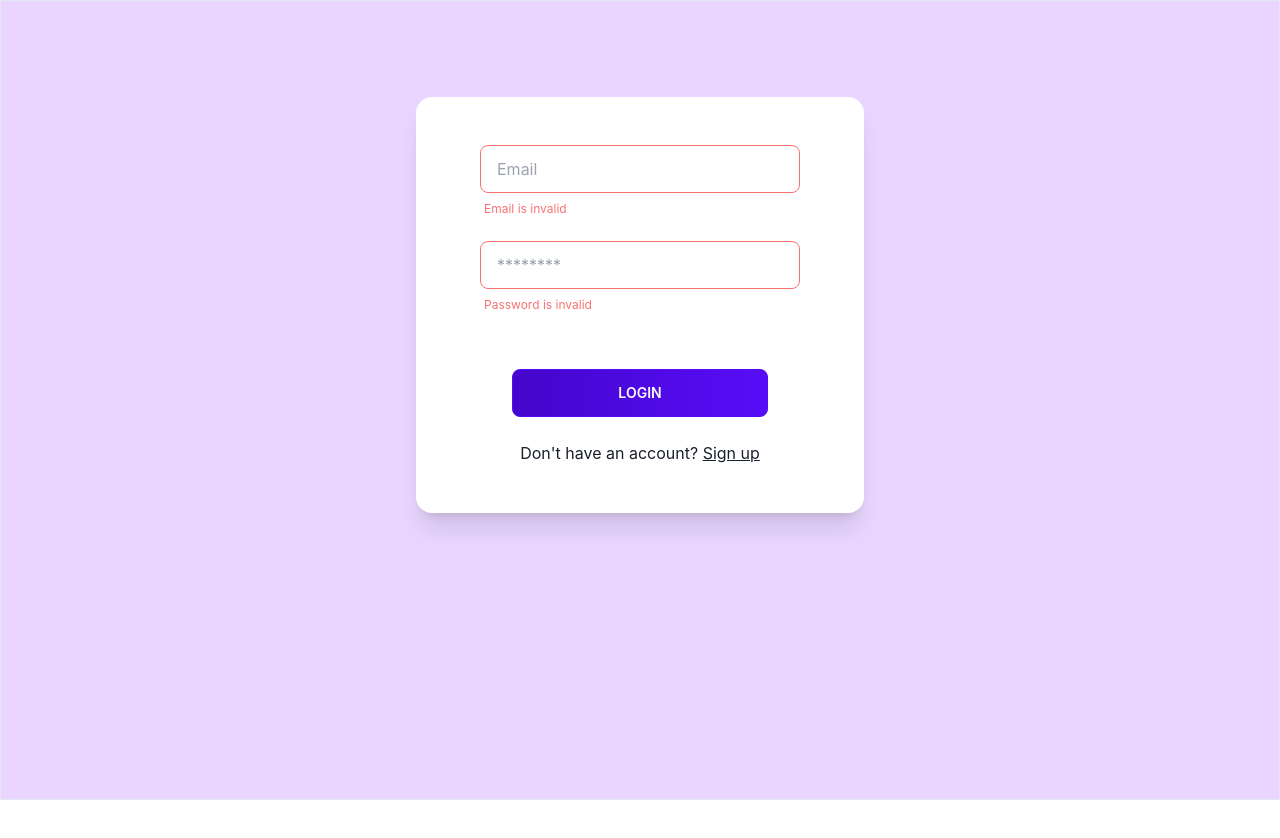
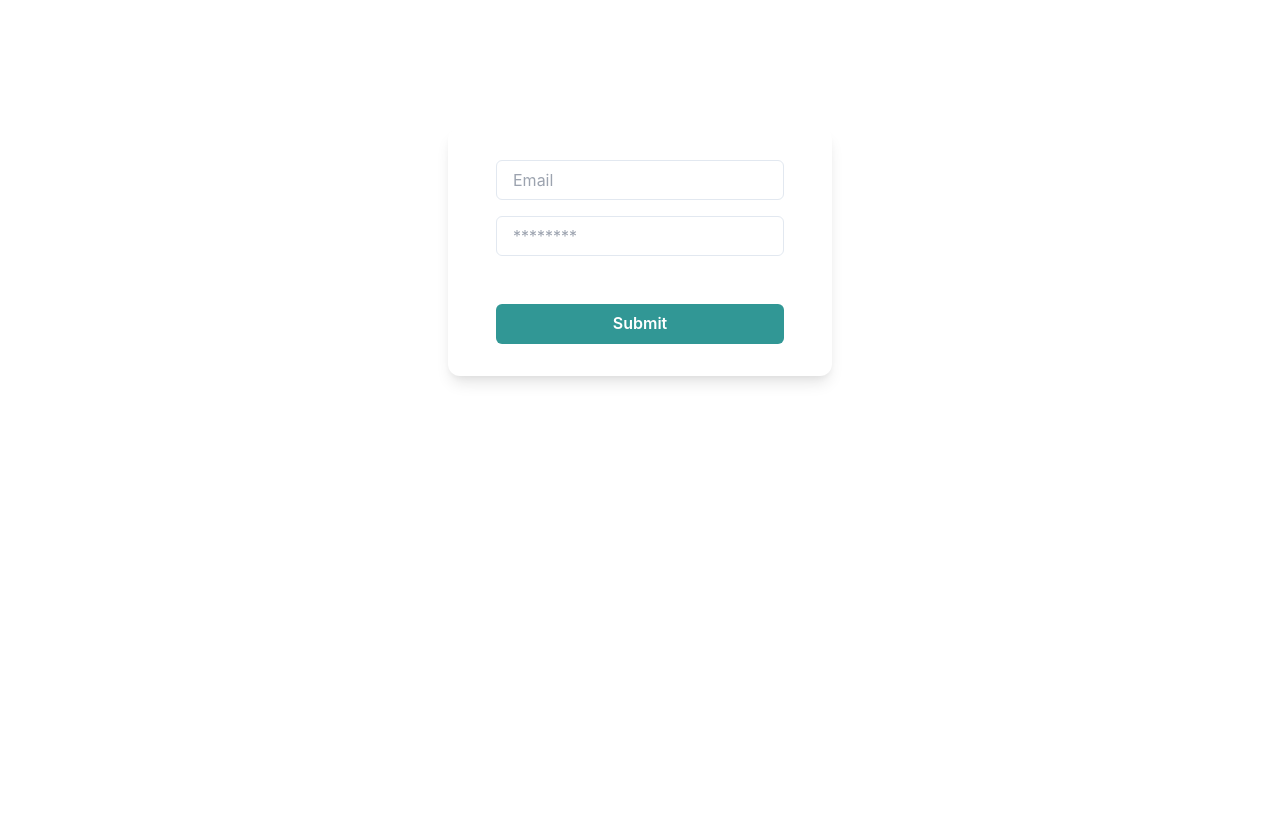
Before and after one commit to aniruddha-jafa/ecommerce-app, a Next.js app in the folder frontend/: page /auth/login in a window 1280 px wide. Shown: the top 838 px of the page. Before the commit the page ends 800 px from the top, so only its background shows below. Built offline with nearby package versions, Linux system fonts and the light colour scheme.

Commit message:
remove old login form

```diff
--- a/frontend/src/components/LoginForm/index.tsx
+++ b/frontend/src/components/LoginForm/index.tsx
@@ -1,76 +1,82 @@
-const Main = () => {
+import {
+  FormControl,
+  FormErrorMessage,
+  Input,
+  Container,
+  Stack,
+  Button,
+} from '@chakra-ui/react'
+
+import { useFormik } from 'formik'
+
+import { LoginFormSchema, initialValues } from './schema'
+
+// ----------------------------------------------------------------
+
+/**@todo */
+const onSubmit = (values: object) => {
+  alert(JSON.stringify(values))
+}
+
+function validate(values: unknown) {
+  const result = LoginFormSchema.safeParse(values)
+  if (!result.success) {
+    return result.error.flatten().fieldErrors // return error messages
+  }
+  return {}
+}
+
+function Main() {
+  const formik = useFormik({
+    initialValues,
+    validate,
+    onSubmit,
+  })
+
+  const { handleChange, touched, errors, values } = formik
+
   return (
+    <Container
+      maxW='sm'
+      py='8'
+      px='12'
+      borderRadius='xl'
+      boxShadow='lg'
+      bgColor='white'
+      mt={[8, 12, 32]}
+    >
       <form
-      className='
-    card shadow-xl
-    bg-base-100
-    flex flex-col justify-center items-center
-    gap-4 py-12 px-4
-    mx-auto mt-12 md:mt-24
-    max-w-md h-fit
-    '
+        onSubmit={formik.handleSubmit}
+        onReset={formik.handleReset}
+        noValidate
       >
-      <div className='form-control w-full max-w-xs'>
-        <input
+        <Stack spacing={4} justifyContent='space-around'>
+          <FormControl isInvalid={Boolean(touched.email && errors.email)}>
+            <Input
+              name='email'
               type='email'
-          name='email'
               placeholder='Email'
-          required={true}
-          className='
-          peer
-          input input-bordered
-          w-full max-w-xs
-          hover:border-gray-500
-          focus:outline-none focus:border-info focus:ring-1 focus:ring-info
-
-          invalid:border-error
-          hover:invalid:border-current
-          focus:invalid:border-error focus:invalid:ring-error
-          '
+              value={values.email}
+              onChange={handleChange}
             />
-        <label className='label invisible peer-invalid:visible'>
-          <span className='label-text-alt text-error'>Email is invalid</span>
-        </label>
-      </div>
-      <div className='form-control w-full max-w-xs'>
-        <input
+            <FormErrorMessage>{errors.email}</FormErrorMessage>
+          </FormControl>
+          <FormControl isInvalid={Boolean(touched.password && errors.password)}>
+            <Input
+              name='password'
               type='password'
-          name='password'
               placeholder='********'
-          required={true}
-          className='
-    peer
-    input input-bordered
-    w-full max-w-xs
-    hover:border-gray-500
-    focus:outline-none focus:border-info focus:ring-1 focus:ring-info
-
-    invalid:border-error
-    hover:invalid:border-current
-    focus:invalid:border-error focus:invalid:ring-error
-    '
+              value={values.password}
+              onChange={handleChange}
             />
-        <label className='label invisible peer-invalid:visible'>
-          <span className='label-text-alt text-error'>Password is invalid</span>
-        </label>
-      </div>
-      <button
-        type='submit'
-        className='
-        btn btn-wide btn-primary
-        md:mt-8
-        bg-gradient-to-l from-primary to-primary-focus
-        '
-      >
-        Login
-      </button>
-      <div className='mt-2'>
-        Don&apos;t have an account?{' '}
-        <a className='link' href='/auth/signup'>
-          Sign up
-        </a>
-      </div>
+            <FormErrorMessage>{errors.password}</FormErrorMessage>
+          </FormControl>
+        </Stack>
+        <Button mt={[8, 12]} type='submit' colorScheme='teal' width='full'>
+          Submit
+        </Button>
       </form>
+    </Container>
   )
 }
 
--- a/frontend/src/components/LoginFormAlt/index.tsx
+++ /dev/null
@@ -1,83 +0,0 @@
-import {
-  FormControl,
-  FormErrorMessage,
-  Input,
-  Container,
-  Stack,
-  Button,
-} from '@chakra-ui/react'
-
-import { useFormik } from 'formik'
-
-import { LoginFormSchema, initialValues } from './schema'
-
-// ----------------------------------------------------------------
-
-/**@todo */
-const onSubmit = (values: object) => {
-  alert(JSON.stringify(values))
-}
-
-function validate(values: unknown) {
-  const result = LoginFormSchema.safeParse(values)
-  if (!result.success) {
-    return result.error.flatten().fieldErrors // return error messages
-  }
-  return {}
-}
-
-function Main() {
-  const formik = useFormik({
-    initialValues,
-    validate,
-    onSubmit,
-  })
-
-  const { handleChange, touched, errors, values } = formik
-
-  return (
-    <Container
-      maxW='sm'
-      py='8'
-      px='12'
-      borderRadius='xl'
-      boxShadow='lg'
-      bgColor='white'
-      mt={[8, 12, 32]}
-    >
-      <form
-        onSubmit={formik.handleSubmit}
-        onReset={formik.handleReset}
-        noValidate
-      >
-        <Stack spacing={4} justifyContent='space-around'>
-          <FormControl isInvalid={Boolean(touched.email && errors.email)}>
-            <Input
-              name='email'
-              type='email'
-              placeholder='Email'
-              value={values.email}
-              onChange={handleChange}
-            />
-            <FormErrorMessage>{errors.email}</FormErrorMessage>
-          </FormControl>
-          <FormControl isInvalid={Boolean(touched.password && errors.password)}>
-            <Input
-              name='password'
-              type='password'
-              placeholder='********'
-              value={values.password}
-              onChange={handleChange}
-            />
-            <FormErrorMessage>{errors.password}</FormErrorMessage>
-          </FormControl>
-        </Stack>
-        <Button mt={[8, 12]} type='submit' colorScheme='teal' width='full'>
-          Submit
-        </Button>
-      </form>
-    </Container>
-  )
-}
-
-export default Main
--- a/frontend/src/pages/auth/login.tsx
+++ b/frontend/src/pages/auth/login.tsx
@@ -1,11 +1,11 @@
 import type { NextPage } from 'next'
 
-import Login from 'components/LoginForm'
+import LoginAlt from 'components/LoginForm'
 
 const LoginPage: NextPage = () => {
   return (
-    <div className='h-screen bg-purple-200 border px-2'>
-      <Login />
+    <div className='h-screen'>
+      <LoginAlt />
     </div>
   )
 }
--- a/frontend/src/pages/auth/login2.tsx
+++ /dev/null
@@ -1,13 +0,0 @@
-import type { NextPage } from 'next'
-
-import LoginAlt from 'components/LoginFormAlt'
-
-const LoginPage: NextPage = () => {
-  return (
-    <div className='h-screen'>
-      <LoginAlt />
-    </div>
-  )
-}
-
-export default LoginPage
```
Also changed, not shown: frontend/src/components/LoginForm/schema.ts (renamed from frontend/src/components/LoginFormAlt/schema.ts). Lines whose indentation alone changed are shown as unchanged.
